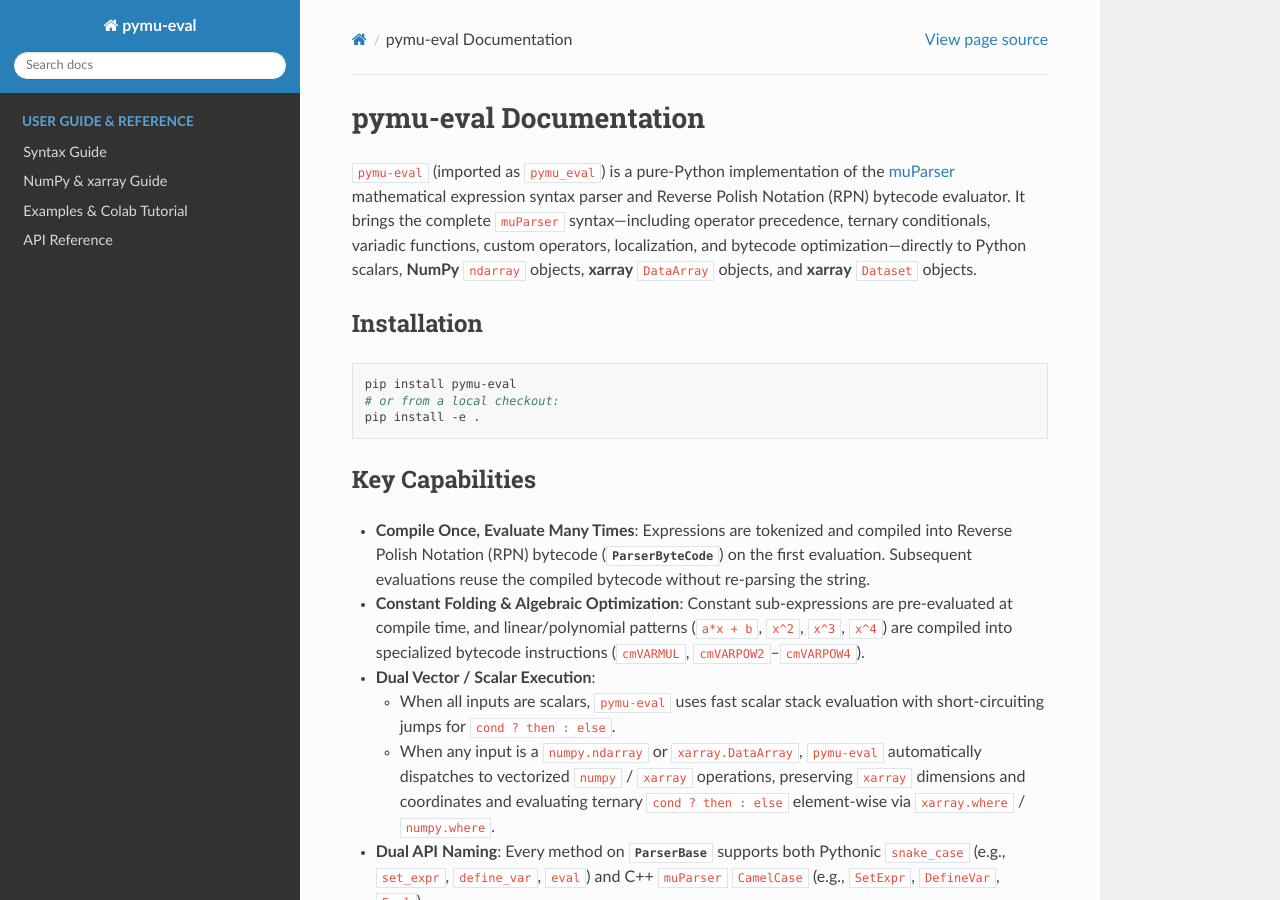
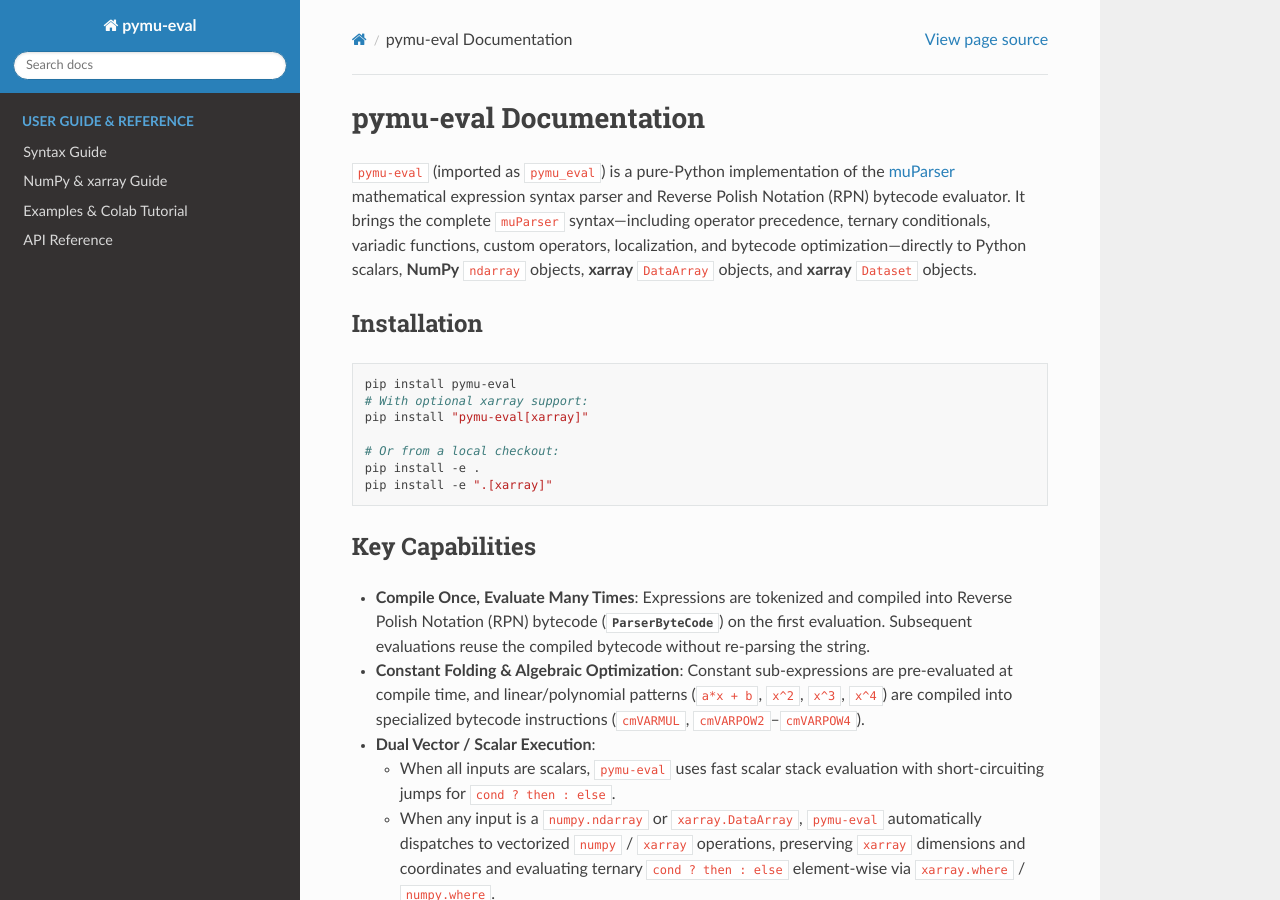
Before and after one commit to remotesensinginfo/pymu-eval, a Sphinx documentation site: the page built from docs/index.rst, in a window 1280 px wide and 900 px high. Built offline with Sphinx 7.4.7 and the Read the Docs theme 3.1.0, drawn with Linux system fonts in a browser that asks for light colours.

Commit message:
Updated to make xarray dependency optional so it's easier to install

```diff
--- a/docs/index.rst
+++ b/docs/index.rst
@@ -15,8 +15,12 @@ Installation
 .. code-block:: bash
 
    pip install pymu-eval
-   # or from a local checkout:
+   # With optional xarray support:
+   pip install "pymu-eval[xarray]"
+
+   # Or from a local checkout:
    pip install -e .
+   pip install -e ".[xarray]"
 
 Key Capabilities
 ================
--- a/pymu_eval/__init__.py
+++ b/pymu_eval/__init__.py
@@ -34,7 +34,7 @@ from .token_reader import ParserCallback, ParserToken, ParserTokenReader, Variab
 for _enum_cls in PUBLIC_ENUMS:
     globals().update(_enum_cls.__members__)
 
-__version__ = "0.0.2"
+__version__ = "0.0.3"
 
 __all__ = [
     "Parser",
```
Also changed, not shown: README.md (+5 -1 lines), pyproject.toml (+5 -2 lines), 3 other files.
